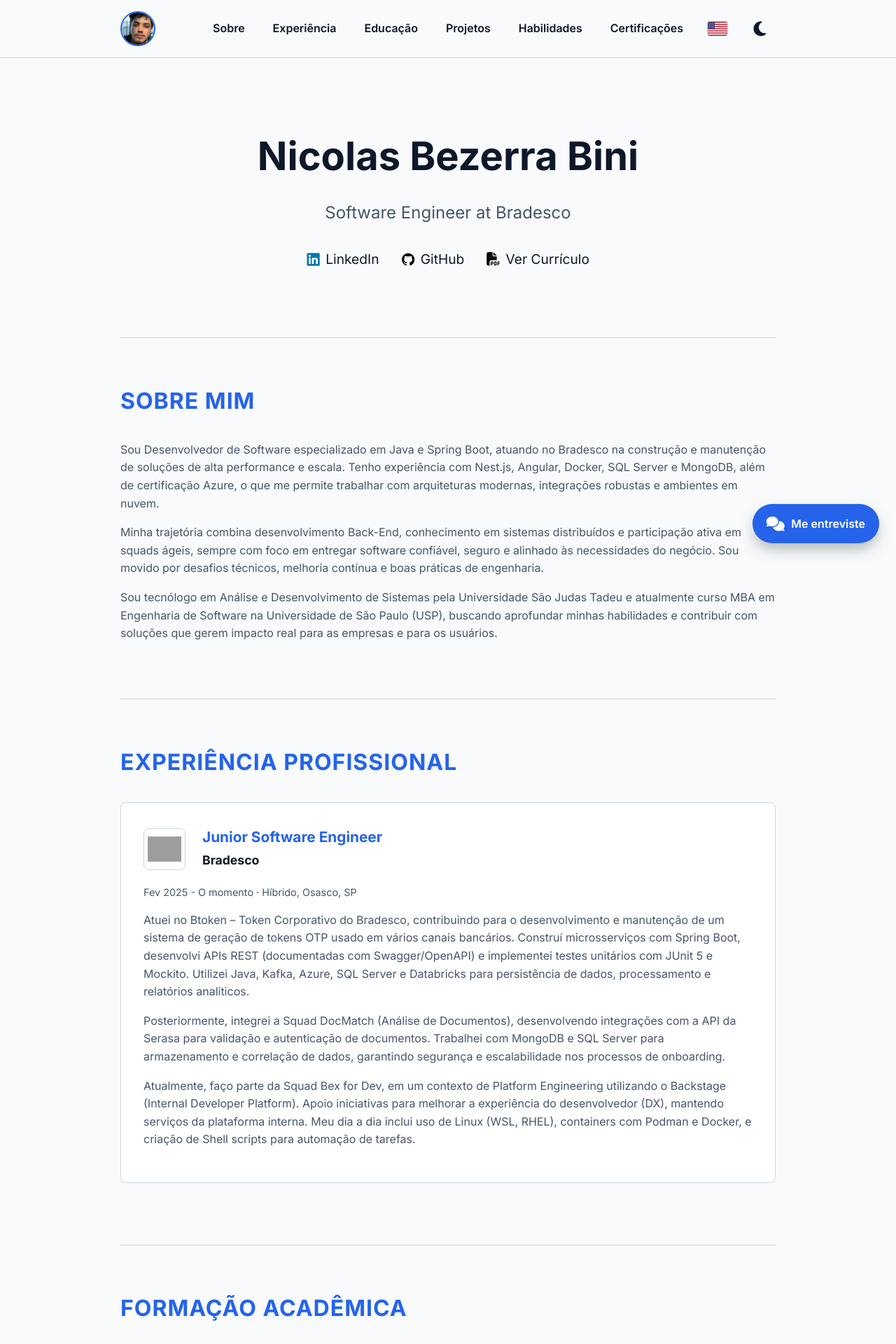
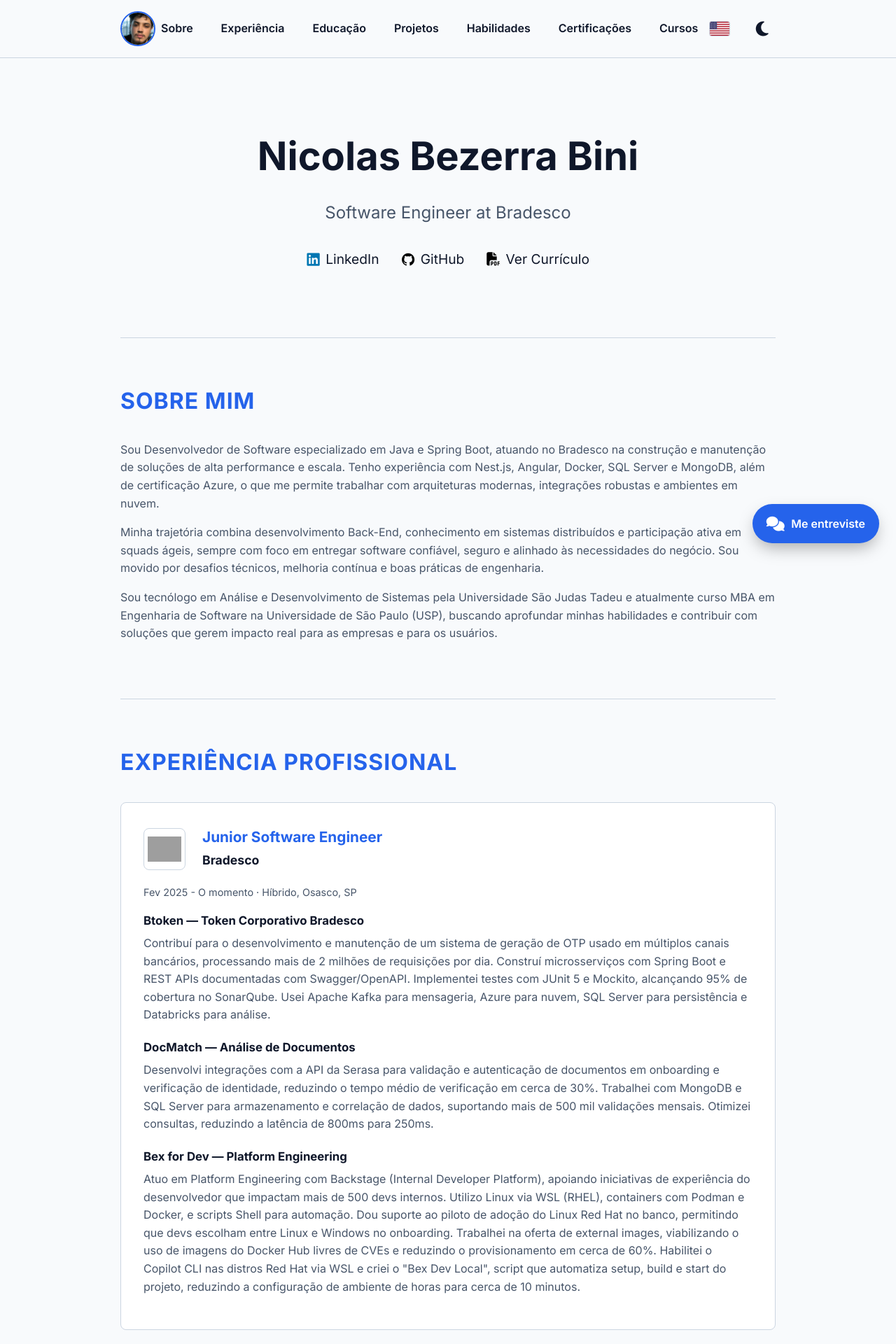
Before and after one commit to niicsz/portfolio-v2, an Angular app: page / in a window 1280 px wide. Shown: the top 1920 px of the page at 70% size. Built offline with nearby package versions, Linux system fonts and the light colour scheme; grey boxes are pictures that could not be loaded.

Commit message:
feat: split courses from certifications and detail experience per squad

```diff
--- a/src/app/app.component.css
+++ b/src/app/app.component.css
@@ -367,6 +367,16 @@
   display: block;
 }
 
+.experience-item + .experience-item {
+  margin-top: 1.25rem;
+}
+
+.experience-item h5 {
+  font-size: 1.05rem;
+  color: var(--text-primary);
+  margin-bottom: 0.4rem;
+}
+
 .certification-card {
   display: flex;
   align-items: center;
--- a/src/app/app.component.html
+++ b/src/app/app.component.html
@@ -11,6 +11,7 @@
         <li><a href="#projetos" (click)="closeMenu()">{{ t().nav.projects }}</a></li>
         <li><a href="#habilidades" (click)="closeMenu()">{{ t().nav.skills }}</a></li>
         <li><a href="#certificacoes" (click)="closeMenu()">{{ t().nav.certifications }}</a></li>
+        <li><a href="#cursos" (click)="closeMenu()">{{ t().nav.courses }}</a></li>
       </ul>
     </nav>
     <div class="header-actions">
@@ -59,8 +60,11 @@
           </div>
         </div>
         <span class="date">{{ t().experience.period }}</span>
-        @for (paragraph of t().experience.paragraphs; track $index) {
-          <p>{{ paragraph }}</p>
+        @for (item of t().experience.items; track $index) {
+          <div class="experience-item">
+            <h5>{{ item.title }}</h5>
+            <p>{{ item.description }}</p>
+          </div>
         }
       </div>
     </section>
@@ -140,6 +144,24 @@
       }
     </section>
 
+    <section id="cursos">
+      <h2 class="section-title">{{ t().courses.title }}</h2>
+      @for (course of courses; track course.title) {
+        <div class="certification-card">
+          @if (course.icon.includes('assets/')) {
+            <img [src]="course.icon" [alt]="course.title" class="cert-icon-img">
+          } @else {
+            <i [class]="course.icon" class="cert-icon" [style.color]="course.icon.includes('fas') ? 'var(--text-primary)' : ''"></i>
+          }
+          <div class="cert-info">
+            <h3>{{ course.title }}</h3>
+            <h4>{{ course.issuer }}</h4>
+            <span class="date">{{ t().courses.completedOn }} {{ monthYear(course.year, course.month) }}</span>
+          </div>
+        </div>
+      }
+    </section>
+
   </div>
 </main>
 <app-interview-chat />
--- a/src/app/app.component.ts
+++ b/src/app/app.component.ts
@@ -11,6 +11,14 @@
   alt: string;
   start: [number, number?];
   end?: [number, number];
+}
+
+interface Credential {
+  title: string;
+  issuer: string;
+  year: number;
+  month: number;
+  icon: string;
 }
 
 @Component({
@@ -58,19 +66,22 @@
     { name: 'k6', icon: 'devicon-k6-original colored' }
   ];
 
-  certifications = [
+  certifications: Credential[] = [
     { title: 'GH-300 Github Copilot', issuer: 'GitHub', year: 2026, month: 5, icon: 'assets/github.png' },
+    { title: 'AZ-900 Microsoft Certified: Azure Fundamentals', issuer: 'Microsoft', year: 2025, month: 6, icon: 'devicon-azure-plain colored' },
+    { title: 'Databricks Fundamentals Accreditation', issuer: 'Databricks', year: 2025, month: 5, icon: 'fas fa-database' },
+    { title: 'Java (Basic) Certificate', issuer: 'HackerRank', year: 2024, month: 10, icon: 'devicon-java-plain colored' },
+    { title: 'EF SET Certificate™ B2 Upper Intermediate English Level', issuer: 'EF SET', year: 2024, month: 8, icon: 'fas fa-language' }
+  ];
+
+  courses: Credential[] = [
     { title: 'Bootcamp SRE Bronze', issuer: 'Bradesco', year: 2026, month: 5, icon: 'assets/sre-bronze.png' },
     { title: 'Red Hat Openshift Development I : Introduction to Containers with Podman', issuer: 'Red Hat', year: 2026, month: 3, icon: 'assets/red_hat.png' },
     { title: 'Red Hat Application Development I: Programming in Java EE', issuer: 'Red Hat', year: 2026, month: 3, icon: 'assets/red_hat.png' },
     { title: 'Batismo de Java', issuer: 'Java10x', year: 2026, month: 1, icon: 'devicon-java-plain colored' },
-    { title: 'AZ-900 Microsoft Certified: Azure Fundamentals', issuer: 'Microsoft', year: 2025, month: 6, icon: 'devicon-azure-plain colored' },
-    { title: 'Databricks Fundamentals Accreditation', issuer: 'Databricks', year: 2025, month: 5, icon: 'fas fa-database' },
     { title: 'Formação Boas Práticas em Java', issuer: 'Alura', year: 2025, month: 6, icon: 'devicon-java-plain colored' },
     { title: 'Oracle Academy Java for AP Computer Science A', issuer: 'Oracle', year: 2024, month: 11, icon: 'devicon-java-plain colored' },
-    { title: 'Java (Basic) Certificate', issuer: 'HackerRank', year: 2024, month: 10, icon: 'devicon-java-plain colored' },
     { title: 'Introdução ao Packet Tracer', issuer: 'Cisco', year: 2024, month: 8, icon: 'fas fa-network-wired' },
-    { title: 'EF SET Certificate™ B2 Upper Intermediate English Level', issuer: 'EF SET', year: 2024, month: 8, icon: 'fas fa-language' },
     { title: 'Scrum Agilidade em seu projeto', issuer: 'Alura', year: 2024, month: 6, icon: 'fas fa-tasks' },
     { title: 'Java Programação Orientada a Objetos - 40 horas', issuer: 'Curso em Vídeo', year: 2024, month: 5, icon: 'devicon-java-plain colored' },
     { title: 'Fundamentos de TI: Hardware e Software', issuer: 'Fundação Bradesco', year: 2024, month: 5, icon: 'fas fa-desktop' },
--- a/src/app/i18n/translations.ts
+++ b/src/app/i18n/translations.ts
@@ -9,6 +9,7 @@
     projects: string;
     skills: string;
     certifications: string;
+    courses: string;
   };
   header: {
     toLightMode: string;
@@ -28,7 +29,7 @@
   experience: {
     title: string;
     period: string;
-    paragraphs: string[];
+    items: { title: string; description: string }[];
   };
   education: {
     title: string;
@@ -48,6 +49,10 @@
   certifications: {
     title: string;
     issuedOn: string;
+  };
+  courses: {
+    title: string;
+    completedOn: string;
   };
   chat: {
     title: string;
@@ -89,7 +94,8 @@
     education: 'Educação',
     projects: 'Projetos',
     skills: 'Habilidades',
-    certifications: 'Certificações'
+    certifications: 'Certificações',
+    courses: 'Cursos'
   },
   header: {
     toLightMode: 'Mudar para modo claro',
@@ -113,10 +119,22 @@
   experience: {
     title: 'Experiência Profissional',
     period: 'Fev 2025 - O momento · Híbrido, Osasco, SP',
-    paragraphs: [
-      'Atuei no Btoken – Token Corporativo do Bradesco, contribuindo para o desenvolvimento e manutenção de um sistema de geração de tokens OTP usado em vários canais bancários. Construí microsserviços com Spring Boot, desenvolvi APIs REST (documentadas com Swagger/OpenAPI) e implementei testes unitários com JUnit 5 e Mockito. Utilizei Java, Kafka, Azure, SQL Server e Databricks para persistência de dados, processamento e relatórios analíticos.',
-      'Posteriormente, integrei a Squad DocMatch (Análise de Documentos), desenvolvendo integrações com a API da Serasa para validação e autenticação de documentos. Trabalhei com MongoDB e SQL Server para armazenamento e correlação de dados, garantindo segurança e escalabilidade nos processos de onboarding.',
-      'Atualmente, faço parte da Squad Bex for Dev, em um contexto de Platform Engineering utilizando o Backstage (Internal Developer Platform). Apoio iniciativas para melhorar a experiência do desenvolvedor (DX), mantendo serviços da plataforma interna. Meu dia a dia inclui uso de Linux (WSL, RHEL), containers com Podman e Docker, e criação de Shell scripts para automação de tarefas.'
+    items: [
+      {
+        title: 'Btoken — Token Corporativo Bradesco',
+        description:
+          'Contribuí para o desenvolvimento e manutenção de um sistema de geração de OTP usado em múltiplos canais bancários, processando mais de 2 milhões de requisições por dia. Construí microsserviços com Spring Boot e REST APIs documentadas com Swagger/OpenAPI. Implementei testes com JUnit 5 e Mockito, alcançando 95% de cobertura no SonarQube. Usei Apache Kafka para mensageria, Azure para nuvem, SQL Server para persistência e Databricks para análise.'
+      },
+      {
+        title: 'DocMatch — Análise de Documentos',
+        description:
+          'Desenvolvi integrações com a API da Serasa para validação e autenticação de documentos em onboarding e verificação de identidade, reduzindo o tempo médio de verificação em cerca de 30%. Trabalhei com MongoDB e SQL Server para armazenamento e correlação de dados, suportando mais de 500 mil validações mensais. Otimizei consultas, reduzindo a latência de 800ms para 250ms.'
+      },
+      {
+        title: 'Bex for Dev — Platform Engineering',
+        description:
+          'Atuo em Platform Engineering com Backstage (Internal Developer Platform), apoiando iniciativas de experiência do desenvolvedor que impactam mais de 500 devs internos. Utilizo Linux via WSL (RHEL), containers com Podman e Docker, e scripts Shell para automação. Dou suporte ao piloto de adoção do Linux Red Hat no banco, permitindo que devs escolham entre Linux e Windows no onboarding. Trabalhei na oferta de external images, viabilizando o uso de imagens do Docker Hub livres de CVEs e reduzindo o provisionamento em cerca de 60%. Habilitei o Copilot CLI nas distros Red Hat via WSL e criei o "Bex Dev Local", script que automatiza setup, build e start do projeto, reduzindo a configuração de ambiente de horas para cerca de 10 minutos.'
+      }
     ]
   },
   education: {
@@ -180,6 +198,10 @@
     title: 'Certificações',
     issuedOn: 'Emitido em'
   },
+  courses: {
+    title: 'Cursos',
+    completedOn: 'Concluído em'
+  },
   chat: {
     title: 'Entreviste o Nicolas',
     subtitle: 'Respostas geradas por IA com base no currículo',
@@ -229,7 +251,8 @@
     education: 'Education',
     projects: 'Projects',
     skills: 'Skills',
-    certifications: 'Certifications'
+    certifications: 'Certifications',
+    courses: 'Courses'
   },
   header: {
     toLightMode: 'Switch to light mode',
@@ -253,10 +276,22 @@
   experience: {
     title: 'Professional Experience',
     period: 'Feb 2025 - Present · Hybrid, Osasco, SP',
-    paragraphs: [
-      "I worked on Btoken – Bradesco's Corporate Token, contributing to the development and maintenance of an OTP token generation system used across several banking channels. I built microservices with Spring Boot, developed REST APIs (documented with Swagger/OpenAPI) and wrote unit tests with JUnit 5 and Mockito. I used Java, Kafka, Azure, SQL Server and Databricks for data persistence, processing and analytical reports.",
-      'Later, I joined the DocMatch squad (Document Analysis), building integrations with the Serasa API for document validation and authentication. I worked with MongoDB and SQL Server for data storage and correlation, ensuring security and scalability in onboarding processes.',
-      "I'm currently part of the Bex for Dev squad, in a Platform Engineering context using Backstage (Internal Developer Platform). I support initiatives to improve developer experience (DX) and maintain internal platform services. My day-to-day includes Linux (WSL, RHEL), containers with Podman and Docker, and Shell scripts for task automation."
+    items: [
+      {
+        title: 'Btoken — Bradesco Corporate Token',
+        description:
+          'Contributed to the development and maintenance of an OTP generation system used across multiple banking channels, handling over 2 million requests per day. Built microservices with Spring Boot and REST APIs documented with Swagger/OpenAPI. Wrote tests with JUnit 5 and Mockito, reaching 95% coverage on SonarQube. Used Apache Kafka for messaging, Azure for cloud, SQL Server for persistence and Databricks for analytics.'
+      },
+      {
+        title: 'DocMatch — Document Analysis',
+        description:
+          'Built integrations with the Serasa API for document validation and authentication in onboarding and identity verification, cutting average verification time by about 30%. Worked with MongoDB and SQL Server for data storage and correlation, supporting over 500,000 validations per month. Optimized queries, reducing latency from 800ms to 250ms.'
+      },
+      {
+        title: 'Bex for Dev — Platform Engineering',
+        description:
+          'I work in Platform Engineering with Backstage (Internal Developer Platform), supporting developer experience initiatives that reach over 500 internal developers. I use Linux via WSL (RHEL), containers with Podman and Docker, and Shell scripts for automation. I support the bank\'s Red Hat Linux adoption pilot, letting developers choose between Linux and Windows during onboarding. I worked on the external images offering, enabling CVE-free Docker Hub images and cutting provisioning time by about 60%. I enabled Copilot CLI on Red Hat distros via WSL and created "Bex Dev Local", a script that automates project setup, build and start, reducing environment setup from hours to about 10 minutes.'
+      }
     ]
   },
   education: {
@@ -320,6 +355,10 @@
     title: 'Certifications',
     issuedOn: 'Issued'
   },
+  courses: {
+    title: 'Courses',
+    completedOn: 'Completed'
+  },
   chat: {
     title: 'Interview Nicolas',
     subtitle: 'AI-generated answers based on his resume',
```
Also changed, not shown: 1 other file (tests, documents, lock files or other folders).
